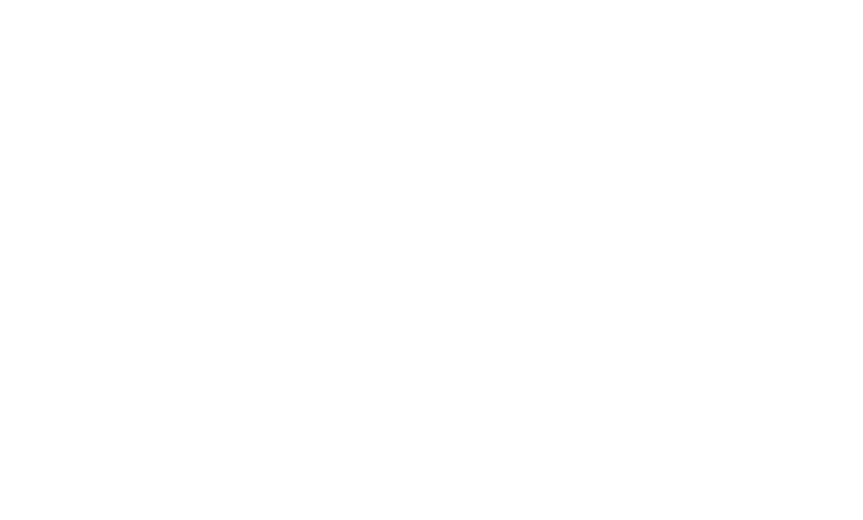
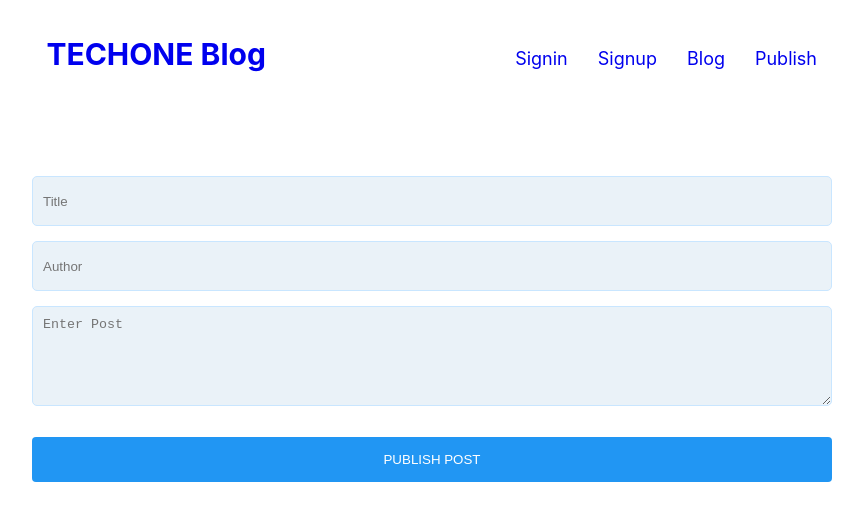
Before and after one commit to demola07/reactloginpage, a React (Create React App) app: page /PublishPost in a window 1280 px wide. Shown: the top 520 px of the page, without its empty margins (208-1071 px from the left). Built offline with nearby package versions, Linux system fonts and the light colour scheme.

Commit message:
Fixed signin and signup errors

```diff
--- a/src/App.css
+++ b/src/App.css
@@ -5,6 +5,7 @@
   padding: 0 1em 1em 1em;
 }
 /* Layout Component */
+
 .layout {
   padding-top: 0px;
   margin-top: 0px;
@@ -14,7 +15,7 @@
 nav {
   margin-left: auto;
   margin-right: auto;
-  max-width: 1170px;
+  max-width: 800px;
   padding-top: 1em;
   margin-bottom: 1em;
   /* background-color: aqua; */
@@ -42,7 +43,7 @@
 
 li {
   display: inline;
-  padding: 15px;
+  padding: 5px;
 }
 .linkB {
   text-decoration: none;
@@ -52,7 +53,7 @@
 /* Signin and Signup Components */
 .wrapper {
   margin-top: 5em;
-  max-width: 1170px;
+  max-width: 800px;
   margin-left: auto;
   margin-right: auto;
   padding: 1em;
@@ -79,11 +80,14 @@
 
 .signin {
   background-color: #f9feff;
+  /* margin-top: 1em; */
 }
 .form {
   height: 80%;
-  width: 100%;
-  margin-top: 10px;
+  /* max-width: 800px;
+  margin-left: auto;
+  margin-right: auto; */
+  /* margin-top: 4em; */
 }
 .form-input {
   background-color: #eaf2f8;
@@ -130,7 +134,7 @@
 
 @media (min-width: 700px) {
   .wrapper {
-    margin-top: 9em;
+    margin-top: 6em;
     display: grid;
     grid-template-columns: 1fr 2fr;
     grid-gap: 1em;
@@ -138,111 +142,45 @@
   .wrapper > * {
     padding: 2em;
   }
+  li {
+    display: inline;
+    padding: 15px;
+  }
 }
 
-/* body {
-  box-sizing: border-box;
-  background-color: #ffffff;
-  font-family: sans-serif, Georgia, "Palatino Linotype", Arial, Helvetica;
+/* Blogpost Component */
+.blog {
+  margin-top: 6em;
+  max-width: 800px;
+  margin-left: auto;
+  margin-right: auto;
 }
-.wrapper {
-  display: grid;
-  grid-template-columns: 1fr 4fr;
+
+#tag2 {
+  margin-bottom: 10px;
+  color: blue;
 }
- .App {
-  text-align: center;
-  background-color: #ffffff;
-  width: 40%;
-  height: 100%;
-  margin-left: 58%;
-  margin-top: 0%;
-  border-radius: 5px;
+#tag3 {
+  color: teal;
+  font-style: italic;
 }
-.header {
-  padding: 30px;
-  margin-top: 50px;
+
+/* publish post component */
+.textA {
+  margin-top: 10em;
+  max-width: 800px;
+  margin-left: auto;
+  margin-right: auto;
 }
-.headerUp {
-  padding: 20px;
-  margin-top: 10px;
-}
-.head {
-  text-transform: uppercase;
-  margin-top: 20px;
-  margin-bottom: 10px;
-  text-align: center;
-}
-.headUp {
-  text-transform: uppercase;
-  margin-top: 20px;
-  margin-bottom: 10px;
-  text-align: center;
-}
-.container {
-  height: 100%;
-  width: 80%;
-  padding: 30px;
-  margin-left: 25px;
-  border-radius: 5px;
-}
-.containerUp {
-  height: 100%;
-  width: 80%;
-  padding: 30px;
-  padding-bottom: 0px;
-  margin-left: 25px;
-  border-radius: 5px;
-}
-.form {
-  height: 70%;
-  width: 100%;
-  margin-top: 20px;
-}
-.formUp {
-  height: 70%;
-  width: 100%;
-  margin-top: -30px;
-  padding-bottom: 0%;
-  margin-bottom: -5%;
-}
-.form-input {
+.form-textarea {
   background-color: #eaf2f8;
   width: 100%;
-  box-sizing: border-box;
   margin-bottom: 15px;
   padding-bottom: 5px;
-  height: 50px;
+  height: 100px;
   border: none;
   padding: 10px;
   border-radius: 5px;
   color: rgb(24, 19, 19);
+  border: 1px solid #c9e6ff;
 }
-.form-input:focus {
-  background-color: #2874a6;
-  color: #ffffff;
-}
-.check {
-  margin-left: -270px;
-  margin-right: 10px;
-}
-.btn {
-  width: 100%;
-  height: 45px;
-  border: none;
-  margin-top: 30px;
-  margin-bottom: 20px;
-  text-transform: uppercase;
-  border-radius: 4px;
-  background: #2196f3;
-  color: #fff;
-}
-.btn:hover {
-  background: darkblue;
-  color: whitesmoke;
-}
-a.link {
-  text-decoration: none;
-}
-.link:hover {
-  color: rgb(12, 1, 32);
-} */
--- a/src/components/Blogpost.js
+++ b/src/components/Blogpost.js
@@ -1,21 +1,13 @@
 import React from "react";
 
-export default function Blogpost() {
+function Blogpost(props) {
   return (
-    <div>
-      <h2>Programming Blog</h2>
-      <p>
-        Lorem Ipsum is simply dummy text of the printing and typesetting
-        industry. Lorem Ipsum has been the industry's standard dummy text ever
-        since the 1500s, when an unknown printer took a galley of type and
-        scrambled it to make a type specimen book. It has survived not only five
-        centuries, but also the leap into electronic typesetting, remaining
-        essentially unchanged. It was popularised in the 1960s with the release
-        of Letraset sheets containing Lorem Ipsum passages, and more recently
-        with desktop publishing software like Aldus PageMaker including versions
-        of Lorem Ipsum.
-      </p>
-      <p>By Demola</p>
+    <div className="blog">
+      <h2 id="tag2">{props.title}</h2>
+      <h3 id="tag3">{props.author}</h3>
+      <p id="para1">{props.body}</p>
+      <h5 id="tag4">Post time: {props.date}</h5>
     </div>
   );
 }
+export default Blogpost;
--- a/src/components/CustomRouter.js
+++ b/src/components/CustomRouter.js
@@ -3,6 +3,8 @@
 import Signup from "./auth/Signup";
 import Signin from "./auth/Signin";
 import Blog from "./Blog";
+import Layout from "./Layout";
+import PublishPost from "./PublishPost";
 
 const CustomRouter = () => {
   return (
@@ -10,6 +12,8 @@
       <Route path="/" exact component={Blog} />
       <Route path="/Signin" component={Signin} />
       <Route path="/Signup" component={Signup} />
+      <Route path="/Blog" component={Blog} />
+      <Route path="/PublishPost" component={PublishPost} />
     </R>
   );
 };
--- a/src/components/Layout.js
+++ b/src/components/Layout.js
@@ -27,10 +27,16 @@
                 Blog
               </a>
             </li>
+            <li>
+              <a className="linkB" href="/PublishPost">
+                Publish
+              </a>
+            </li>
           </ul>
         </nav>
       </div>
-      <div>{props.children}</div>
+
+      {props.children}
     </div>
   );
 }
--- /dev/null
+++ b/src/components/PublishPost.js
@@ -0,0 +1,81 @@
+import React, { Component } from "react";
+import axios from "axios";
+import Layout from "./Layout";
+
+class PublishPost extends Component {
+  constructor(props) {
+    super(props);
+
+    this.state = {
+      title: "",
+      author: "",
+      body: "",
+      date: new Date()
+    };
+  }
+
+  handleChange = event => {
+    let target = event.target;
+    let value = target.value;
+    let name = target.name;
+    this.setState({
+      [name]: value
+    });
+  };
+
+  handleSubmit = async event => {
+    event.preventDefault();
+    axios
+      .post("http://localhost:8080/publishpost", this.state)
+      .then(res => {
+        console.log(res);
+        alert(`Post Successfully Saved`);
+      })
+      .catch(err => {
+        console.log(err);
+        alert(`Error Submitting post`);
+      });
+  };
+
+  render() {
+    return (
+      <Layout>
+        <div className="textA">
+          <form onSubmit={this.handleSubmit}>
+            <input
+              type="text"
+              name="title"
+              placeholder="Title"
+              value={this.state.title}
+              onChange={this.handleChange}
+              className="form-input"
+            />
+            <br />
+            <input
+              type="Author"
+              name="author"
+              placeholder="Author"
+              value={this.state.author}
+              onChange={this.handleChange}
+              className="form-input"
+            />
+            <br />
+            <textarea
+              name="body"
+              // rows="10"
+              // cols="50"
+              value={this.state.body}
+              onChange={this.handleChange}
+              className="form-textarea"
+              placeholder="Enter Post"
+            />
+            <br />
+            <input type="submit" value="publish post" className="btn" />
+          </form>
+        </div>
+      </Layout>
+    );
+  }
+}
+
+export default PublishPost;
--- a/src/components/auth/Signin.js
+++ b/src/components/auth/Signin.js
@@ -7,39 +7,63 @@
     super(props);
 
     this.state = {
+      user: {
         email: "",
         password: ""
+      },
+      loginFail: false,
+      loginSuccess: false
     };
+    this.baseState = this.state;
   }
 
   handleSubmit = async event => {
     event.preventDefault();
     axios
-      .post("http://localhost:8080/signin", this.state)
+      .post("http://localhost:8080/signin", this.state.user)
       .then(res => {
         const data = res.data;
         data.status
           ? this.setState({
               loginSuccess: true,
-              fullname: data.result.fullname
+              fullname: data.value.fullname
             })
           : this.setState({
               loginFail: true
             });
+        setTimeout(() => {
+          this.setState(this.baseState);
+        }, 2000);
       })
       .catch(err => {
         console.log(err);
       });
   };
-
   handleChange = event => {
     let target = event.target;
-    let value = target.vale === "checked" ? target.checked : target.value;
+    let value = target.value === "checked" ? target.checked : target.value;
     let name = target.name;
+    let userN = this.state.user;
+    if (name == "passwordConfirm") {
       this.setState({
         [name]: value
       });
+    } else {
+      userN[name] = value;
+      this.setState({
+        user: userN
+      });
+    }
   };
+
+  // handleChange = event => {
+  //   let target = event.target;
+  //   let value = target.vale === "checked" ? target.checked : target.value;
+  //   let name = target.name;
+  //   this.setState({
+  //     [name]: value
+  //   });
+  // };
 
   render() {
     return (
@@ -86,11 +110,9 @@
                 Forgot your Password?
               </a>
               <p id="para">Don't have an Account</p>
-              <a href="Signup.js" className="link">
+              <a href="./Signup.js" className="link">
                 SignUp Here
               </a>
-            </section>
-
               {this.state.loginSuccess && (
                 <div>
                   <button className="btn">
@@ -105,6 +127,7 @@
                   </button>
                 </div>
               )}
+            </section>
           </div>
         </div>
       </Layout>
--- a/src/components/auth/Signup.js
+++ b/src/components/auth/Signup.js
@@ -13,8 +13,11 @@
         email: "",
         password: ""
       },
-      passwordConfirm: ""
+      passwordConfirm: "",
+      loginSuccess: false,
+      loginFail: false
     };
+    this.baseState = this.state;
   }
 
   handleSubmit = async event => {
@@ -29,11 +32,14 @@
           data.status
             ? this.setState({
                 loginSuccess: true,
-                fullname: data.result.fullname
+                fullname: data.value.fullname
               })
             : this.setState({
                 loginFail: true
               });
+          setTimeout(() => {
+            this.setState(this.baseState);
+          }, 2000);
         })
         .catch(err => {
           console.log(err);
@@ -74,7 +80,7 @@
           </div>
           <div className="signin">
             <section>
-              <form className="formUp" onSubmit={this.handleSubmit}>
+              <form className="form" onSubmit={this.handleSubmit}>
                 <input
                   type="text"
                   name="fullname"
@@ -130,23 +136,20 @@
               <a href="Signin.js" className="link">
                 Sign In Here
               </a>
-            </section>
-          </div>
-
               {this.state.loginSuccess && (
                 <div>
                   <button className="btn">
-                SignUp Successful...Welcome {this.state.fullname}
+                    SignUp Successful...Welcome {this.state.user.fullname}
                   </button>
                 </div>
               )}
               {this.state.loginFail && (
                 <div>
-              <button className="btn">
-                Signup Failed...Invalid Username or Password
-              </button>
+                  <button className="btn">Signup Failed..</button>
                 </div>
               )}
+            </section>
+          </div>
         </div>
       </Layout>
     );
```
Also changed, not shown: src/components/Blog.js (+46 -7 lines). Lines whose indentation alone changed are shown as unchanged.
